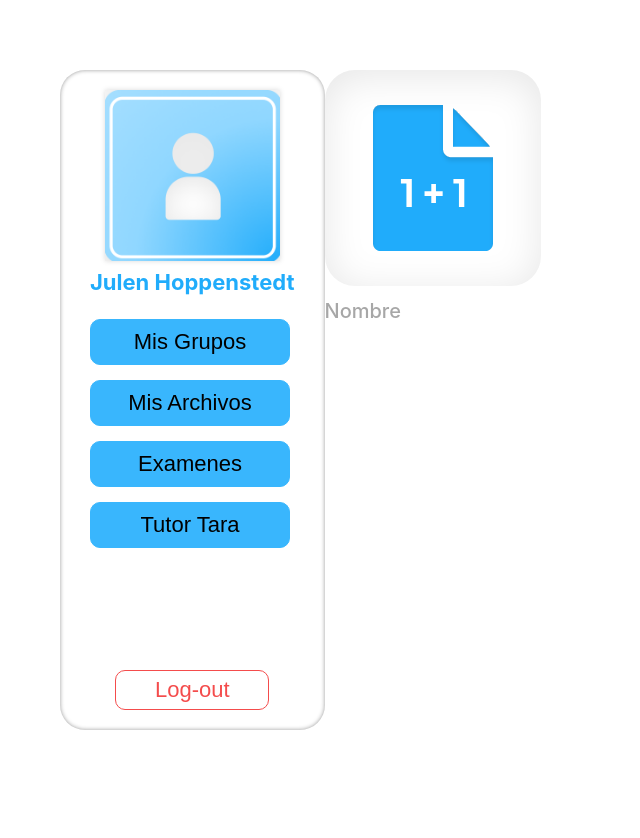
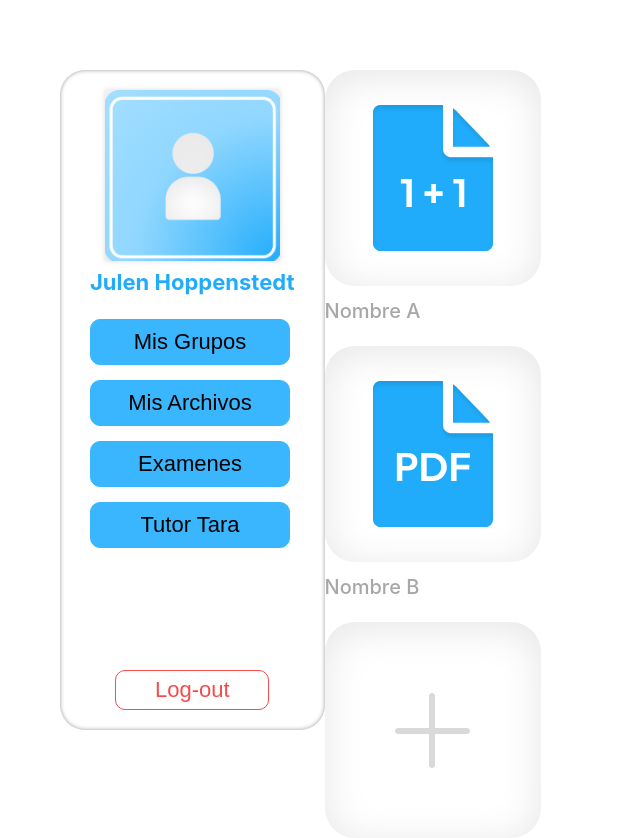
Before and after one commit to monicasoberon/hack_scrumMasters, a React (Vite) app in the folder tare/: page / in a window 1280 px wide. Shown: the whole page, without its empty margins (0-640 px from the left). Before the commit the page ends 800 px from the top, so only its background shows below. Built offline with nearby package versions, Linux system fonts and the light colour scheme.

Commit message:
cambios a Archivo.jsx

```diff
--- a/tare/src/components/Archivos/Archivo.jsx
+++ b/tare/src/components/Archivos/Archivo.jsx
@@ -1,17 +1,33 @@
 import React from 'react'
 import './Archivo.css'
 
-export default function({props}){
+/*
+PDF = 1
+Examen = 2
+Agregar = 3
+*/
+
+export default function({props, nombre}){
+    let url = ""
+
+    if (props === 1){
+        url = "./src/assets/examen-icon.svg"
+    }else if (props === 2){
+        url = "./src/assets/pdf-icon.svg"
+    }else{
+        url = "./src/assets/add-icon.svg"
+        nombre = ""
+    }
+
     return(
         <>
         <div class = 'examen-component'>
             <div class= 'block icon-innershadow'>
-                <img src="./src/assets/examen-icon.svg" alt="Examen"/>
+                <img src={url} alt="Examen"/>
             </div>
 
-            <p>Nombre</p>
+            <p>{nombre}</p>
         </div>
-
         </>
     )
 }
--- a/tare/src/pages/Home/Home.jsx
+++ b/tare/src/pages/Home/Home.jsx
@@ -4,7 +4,9 @@ import Archivo from '../../components/Archivos/Archivo';
 export default function Home() {
     return (
         <div>
-            <Archivo />
+            <Archivo props={1} nombre={'Nombre A'}/>
+            <Archivo props={2} nombre={'Nombre B'}/>
+            <Archivo props={3} nombre={'Nombre A'}/>
         </div>
     );
 }
```
Also changed, not shown: tare/src/assets/add-icon.svg (added), tare/src/assets/pdf-icon.svg (added).
